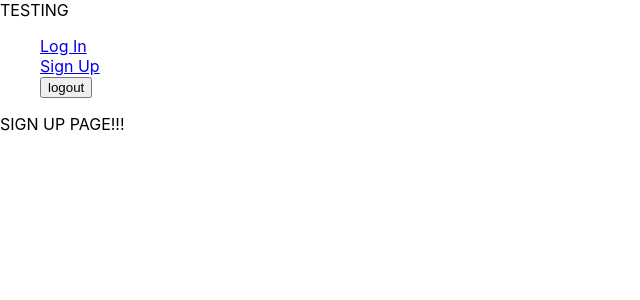
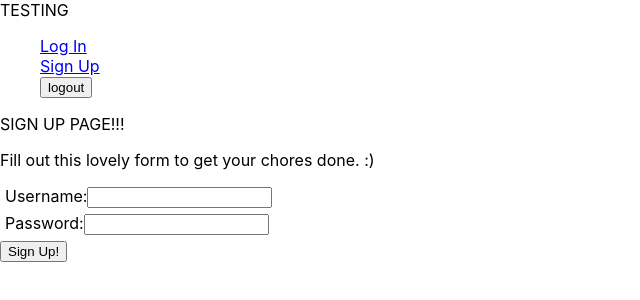
Before and after one commit to franco-ortega/lab-13-auth-front-end, a React (Create React App) app: page /signup in a window 1280 px wide. Shown: the top 300 px of the page, without its empty margins (0-640 px from the left). Built offline with nearby package versions, Linux system fonts and the light colour scheme.

Commit message:
add initial state and form to SignUp.js

```diff
--- a/src/App.css
+++ b/src/App.css
@@ -1,38 +1,8 @@
-.App {
-  text-align: center;
+form {
+  /* text-align: center; */
 }
 
-.App-logo {
-  height: 40vmin;
-  pointer-events: none;
+label {
+  display: block;
+  margin: 5px;
 }
-
-@media (prefers-reduced-motion: no-preference) {
-  .App-logo {
-    animation: App-logo-spin infinite 20s linear;
-  }
-}
-
-.App-header {
-  background-color: #282c34;
-  min-height: 100vh;
-  display: flex;
-  flex-direction: column;
-  align-items: center;
-  justify-content: center;
-  font-size: calc(10px + 2vmin);
-  color: white;
-}
-
-.App-link {
-  color: #61dafb;
-}
-
-@keyframes App-logo-spin {
-  from {
-    transform: rotate(0deg);
-  }
-  to {
-    transform: rotate(360deg);
-  }
-}
--- a/src/SignUp.js
+++ b/src/SignUp.js
@@ -1,10 +1,34 @@
 import React, { Component } from 'react'
 
 export default class SignUp extends Component {
+    state = {
+        username: '',
+        password: ''
+    }
+
+
+
+
     render() {
         return (
             <div>
                 SIGN UP PAGE!!!
+                <p>
+                    Fill out this lovely form to get your chores done. :)
+                </p>
+                <form>
+                    <label>
+                        Username:
+                        <input />
+                    </label>
+                    <label>
+                        Password:
+                        <input />
+                    </label>
+                    <button>
+                        Sign Up!
+                    </button>
+                </form>
             </div>
         )
     }
```
